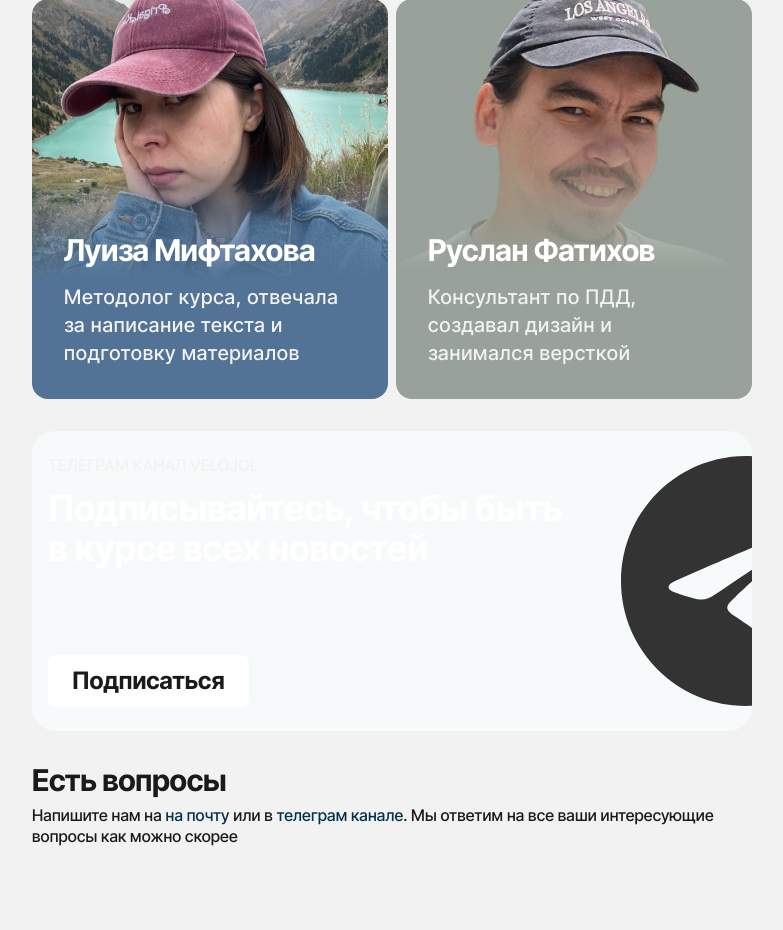
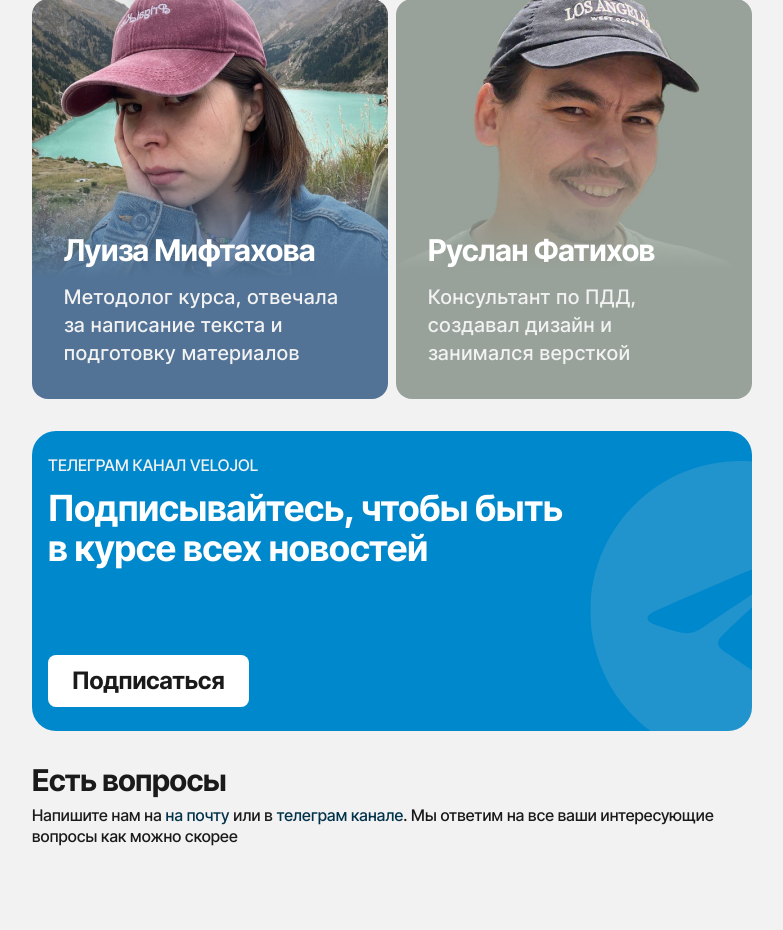
Before and after one commit to RuslanFatikhov/velojol, a Flask app: page /course in a window 1280 px wide. Shown: the part 2293-3223 px from the top of the page, without its empty margins (248-1031 px from the left). Run offline with Flask 3, Linux system fonts and the light colour scheme.

Commit message:
Исправление ошибок

```diff
--- a/templates/course/course.html
+++ b/templates/course/course.html
@@ -198,13 +198,13 @@
 
 
         <!--Banner-->
-        <div class="banner mt32">
+        <div style="background-color: #0088cc;" class="banner mt32">
             <p class="dark-prime-200 ">ТЕЛЕГРАМ КАНАЛ VELOJOL</p>
             <h3 class="dark-prime-100">Подписывайтесь, чтобы быть<br>в курсе всех новостей</h3>
             <h5><a href="https://t.me/velojol" target="_blank" class="dark-prime-invert-200 size_l bgprime100">
                 Подписаться
             </a></h5>
-            <img src="../static/images/icon/telegram.svg" alt="Telegram">
+            <img style="bottom: -10%; opacity:0.15;" src="../static/images/icon/telegram-light.svg" alt="Telegram">
         </div>
 
         <span>
--- a/templates/index.html
+++ b/templates/index.html
@@ -121,7 +121,7 @@
             <div class="column gap12">
                 <p class="dark-prime-invert-50 gap12">Подписывайтесь</p>
                 <a href="https://t.me/velojol" class="dark-prime-invert-300 gap8 link_s">
-                    <img src="../static/images/icon/telegram.svg" alt="Telegram">
+                    <img src="../static/images/icon/telegram-light.svg" alt="Telegram">
                     <p>Telegram-канал</p>
                 </a>
             </div>
```
Also changed, not shown: static/images/icon/telegram-light.svg (added), 3 other files.
